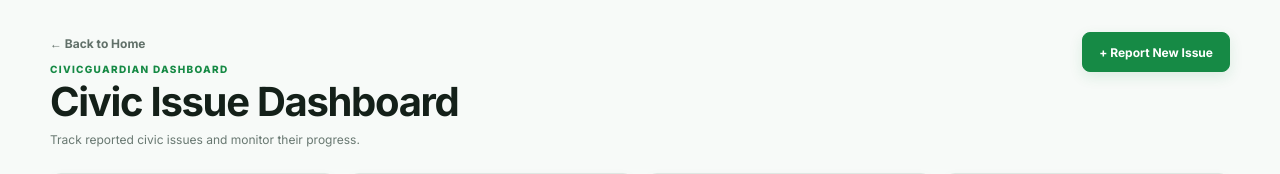
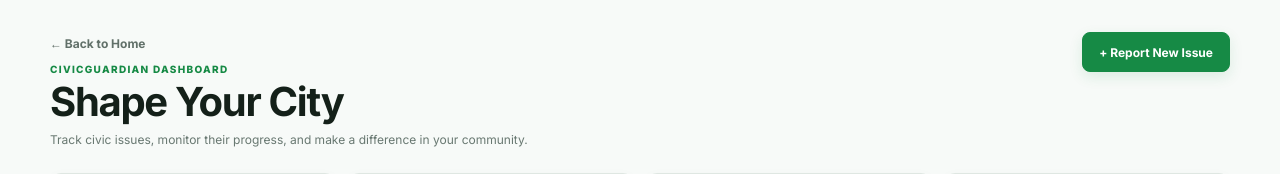
Before and after one commit to tusharsoni07918/HackInMotion-RICR-HIM-1110, a React (Vite) app: page /dashboard in a window 1280 px wide. Shown: the top 174 px of the page. Built offline with nearby package versions, Linux system fonts and the light colour scheme; no server answers; sample sign-in values are in the browser's storage.

Commit message:
Improve dashboard heading and description

```diff
--- a/src/pages/Dashboard.jsx
+++ b/src/pages/Dashboard.jsx
@@ -105,11 +105,11 @@ function Dashboard() {
           </div>
 
           <h1>
-            Civic Issue Dashboard
+            Shape Your City
           </h1>
 
           <p>
-            Track reported civic issues and monitor their progress.
+            Track civic issues, monitor their progress, and make a difference in your community.
           </p>
 
         </div>
```
